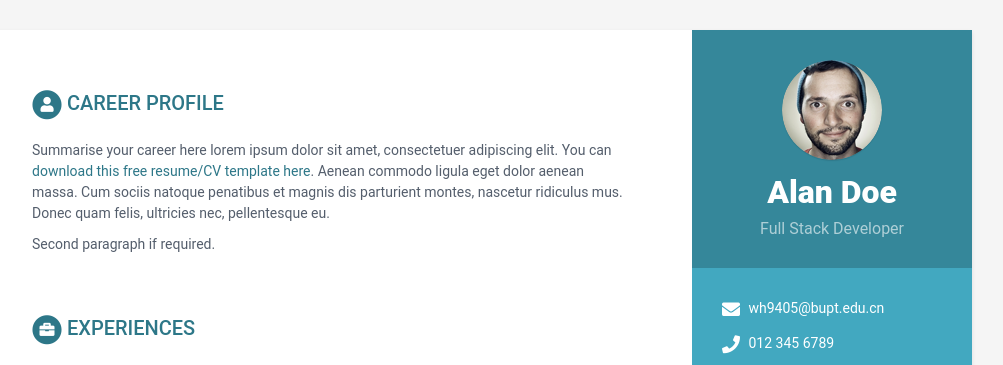
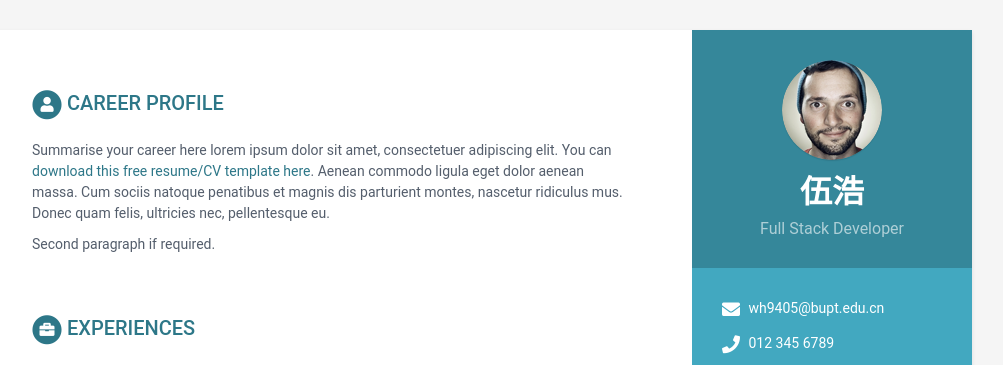
Before and after one commit to Hughie-HaoWu/HaoWu-CV, a Jekyll site: the page built from index.html, in a window 1280 px wide. Shown: the top 365 px of the page, without its empty margins (168-1171 px from the left). Built offline with Jekyll 4.4.1, drawn with Linux system fonts in a browser that asks for light colours.

Commit message:
Update data.yml

```diff
--- a/_data/data.yml
+++ b/_data/data.yml
@@ -7,7 +7,7 @@ sidebar:
     education: True # set to False if you want education in main section instead of in sidebar
 
     # Profile information
-    name: Alan Doe
+    name: 伍浩
     tagline: Full Stack Developer
     avatar: profile.png  #place a 100x100 picture inside /assets/images/ folder and provide the name of the file below
 
```
